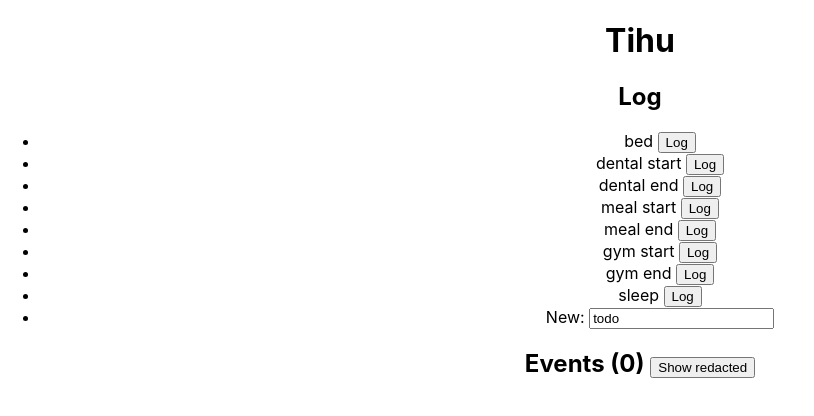
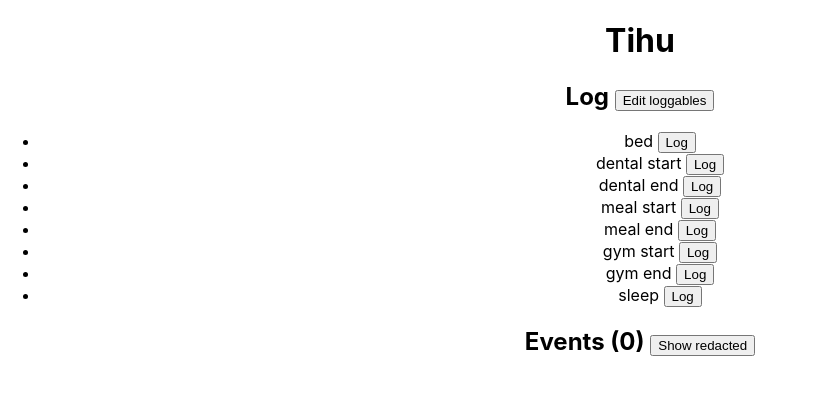
Before and after one commit to kylejlin/tihu, a React (Create React App) app: page / in a window 1280 px wide. Shown: the top 416 px of the page, without its empty margins (0-814 px from the left). Built offline with nearby package versions, Linux system fonts and the light colour scheme.

Commit message:
Let user add loggable

```diff
--- a/src/App.tsx
+++ b/src/App.tsx
@@ -48,6 +48,42 @@ function App({ stateProvider }: Props) {
     }));
   }
 
+  function startEditingLoggables() {
+    setState((state) => ({
+      ...state,
+      isEditingLoggableEventNames: true,
+    }));
+  }
+
+  function stopEditingLoggables() {
+    setState((state) => ({
+      ...state,
+      isEditingLoggableEventNames: false,
+    }));
+  }
+
+  function setTentativeNewLoggableName(
+    event: React.ChangeEvent<HTMLInputElement>
+  ) {
+    setState((state) => ({
+      ...state,
+      tentativeNewLoggableEventName: event.target.value,
+    }));
+  }
+
+  function addTentativeNewLoggable() {
+    setState((state) => ({
+      ...state,
+      loggableEventNames: state.loggableEventNames.some(
+        (eventName) => eventName === state.tentativeNewLoggableEventName
+      )
+        ? state.loggableEventNames
+        : state.loggableEventNames.concat([
+            state.tentativeNewLoggableEventName,
+          ]),
+    }));
+  }
+
   function hideRedactedEvents() {
     setState((state) => ({
       ...state,
@@ -62,6 +98,12 @@ function App({ stateProvider }: Props) {
     }));
   }
 
+  const toggleIsEditingLoggablesButton = state.isEditingLoggableEventNames ? (
+    <button onClick={stopEditingLoggables}>Stop editing</button>
+  ) : (
+    <button onClick={startEditingLoggables}>Edit loggables</button>
+  );
+
   const toggleShowRedactedEventsButton = state.showRedactedEvents ? (
     <button onClick={hideRedactedEvents}>Hide redacted</button>
   ) : (
@@ -72,7 +114,7 @@ function App({ stateProvider }: Props) {
     <div className="App">
       <h1>Tihu</h1>
 
-      <h2>Log</h2>
+      <h2>Log {toggleIsEditingLoggablesButton}</h2>
       <ul>
         {state.loggableEventNames.map((loggableName) => (
           <li key={loggableName}>
@@ -80,9 +122,16 @@ function App({ stateProvider }: Props) {
             <button onClick={() => logEvent(loggableName)}>Log</button>
           </li>
         ))}
-        <li>
-          New: <input value="todo" readOnly />
-        </li>
+        {state.isEditingLoggableEventNames && (
+          <li>
+            New:{" "}
+            <input
+              value={state.tentativeNewLoggableEventName}
+              onChange={setTentativeNewLoggableName}
+            />{" "}
+            <button onClick={addTentativeNewLoggable}>Add</button>
+          </li>
+        )}
       </ul>
 
       <h2>
@@ -122,6 +171,9 @@ function getDefaultState(): State {
       "gym end",
       "sleep",
     ],
+    isEditingLoggableEventNames: false,
+    tentativeNewLoggableEventName: "",
+
     events: [],
     showRedactedEvents: false,
   };
--- a/src/types.ts
+++ b/src/types.ts
@@ -9,6 +9,9 @@ export interface StateProvider {
 
 export interface State {
   readonly loggableEventNames: readonly string[];
+  readonly isEditingLoggableEventNames: boolean;
+  readonly tentativeNewLoggableEventName: string;
+
   readonly events: readonly Event[];
   readonly showRedactedEvents: boolean;
 }
```
